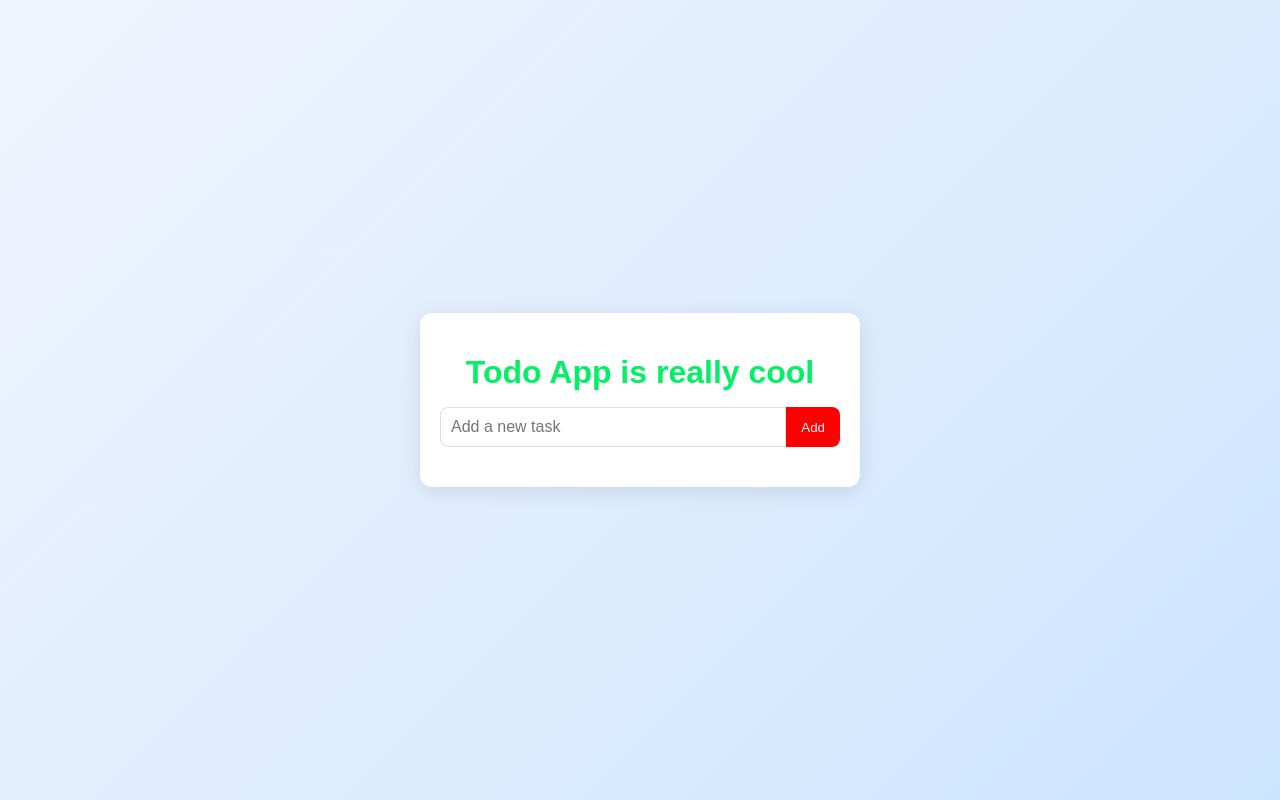
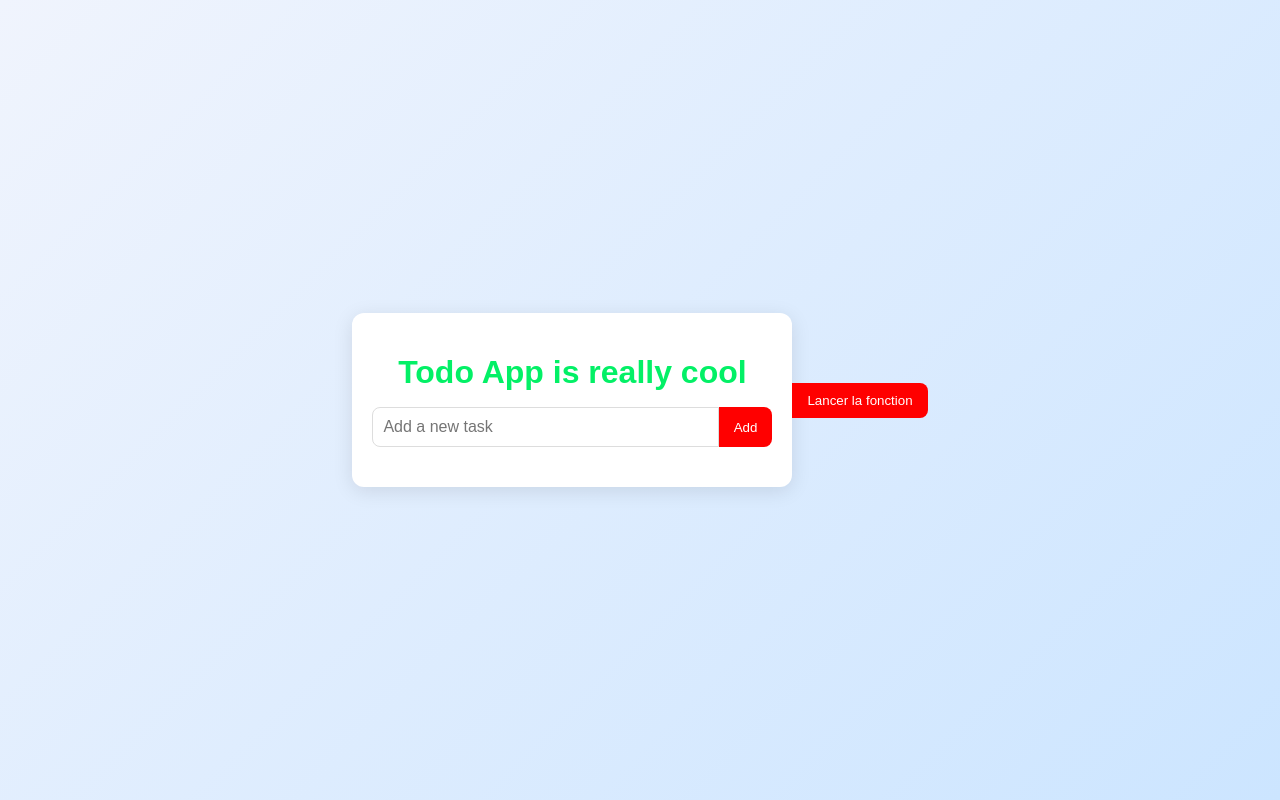
Before and after one commit to Elise7409/module210-todo-ET, a plain HTML site: page src/frontend/index.html in a window 1280 px wide. Drawn offline with nearby package versions, Linux system fonts and the light colour scheme; no server answers.

Commit message:
ajout function

```diff
--- a/src/frontend/app.js
+++ b/src/frontend/app.js
@@ -109,4 +109,19 @@ $(document).ready(function () {
       console.error("Erreur lors du chargement des tâches :", error);
     }
   }
+
+  //Compte pays
+  async function callAzure() {
+    const url = "https://function-fd21-tarres-elise-fbdmgcgfe4cbeqb4.northeurope-01.azurewebsites.net/api/HttpTrigger1?code=lsPxwdkwuqMPE2kBxgsymv5WAaPc-Bb4ntem-IFoRFFPAzFuVbSd5Q==";
+
+    try {
+        const response = await fetch(url);
+        const data = await response.text(); // ou .json()
+
+        document.getElementById("resultat").innerText = data;
+    } catch (error) {
+        console.error(error);
+    }
+}
+
 });
--- a/src/frontend/index.html
+++ b/src/frontend/index.html
@@ -17,5 +17,8 @@
     </form>
     <ul id="todo-list"></ul>
   </div>
+  <button onclick="callAzure()">Lancer la fonction</button>
+  <p id="resultat"></p>
+
 </body>
 </html>
```
